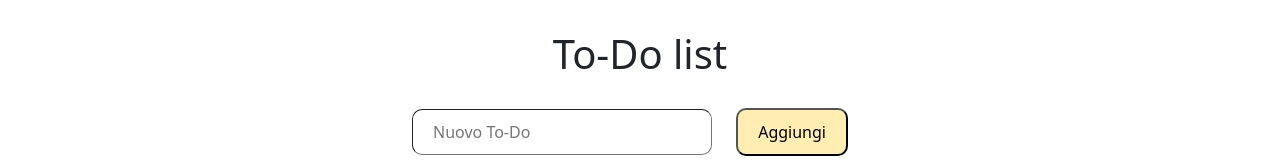
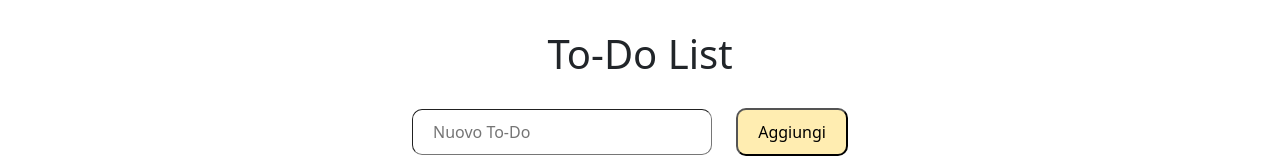
Before and after one commit to SAX-94/vue-todolist, a plain HTML site: page index.html in a window 1280 px wide. Shown: the top 160 px of the page. Drawn offline with nearby package versions, Linux system fonts and the light colour scheme.

Commit message:
put capital letter on List

```diff
--- a/index.html
+++ b/index.html
@@ -16,7 +16,7 @@
 
 <body>
     <div class="container" id="app">
-        <h1 class="titolo">To-Do list</h1>
+        <h1 class="titolo">To-Do List</h1>
         <div class="new-todo">
             <input v-model.trim="newTodo" @keyUp.enter="addTodo" type="text" placeholder="Nuovo To-Do">
             <button @click="addTodo">Aggiungi</button>
```
